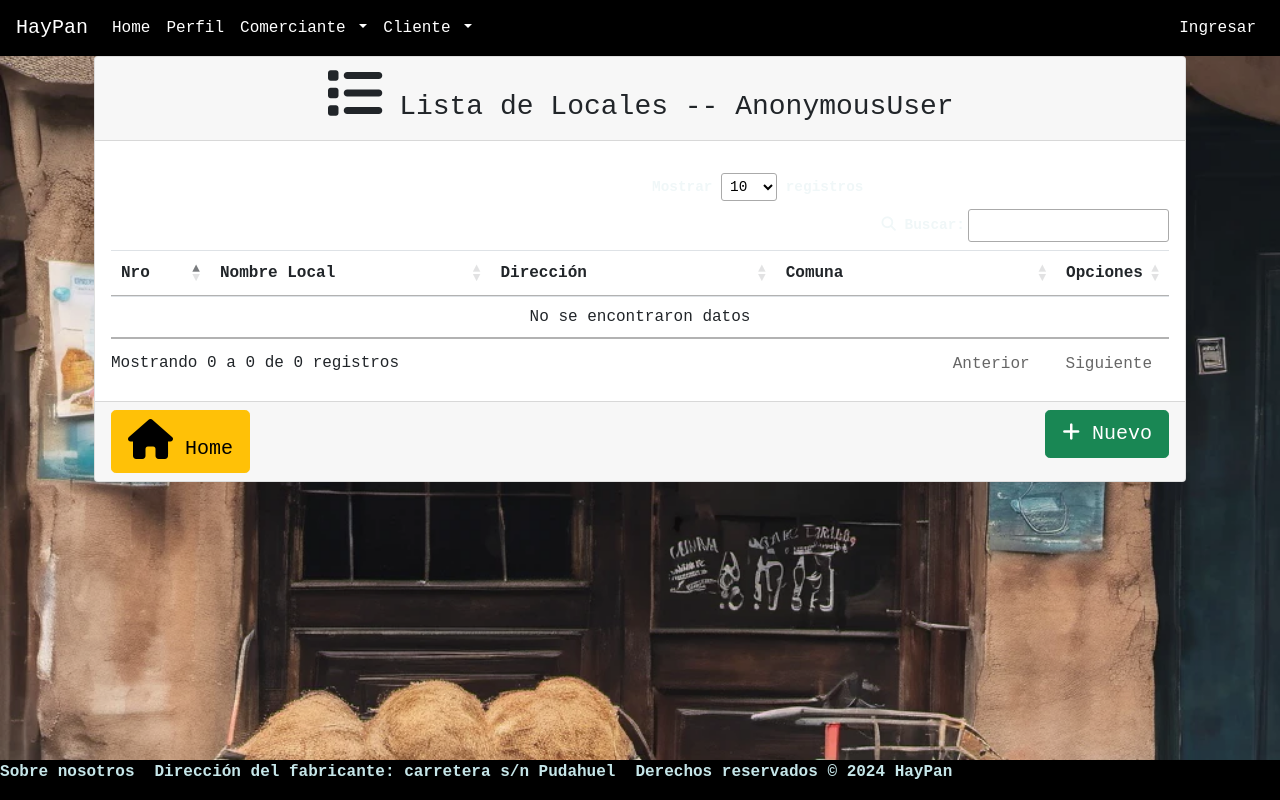
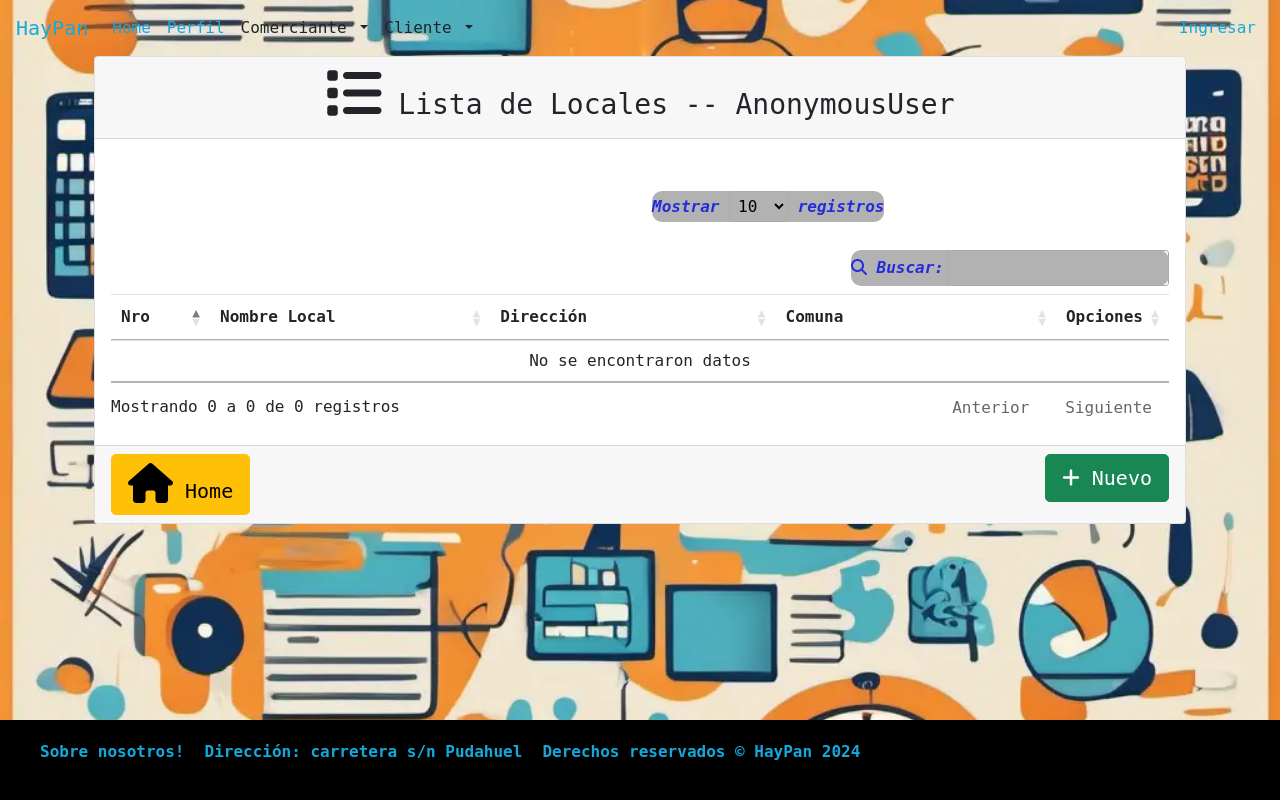
Before and after one commit to Rallende1107/Proyecto_Titulo, a Django app: page /local/list/ in a window 1280 px wide. Run offline with Django 5.2, Linux system fonts and the light colour scheme; data that the repository does not hold is empty; some libraries are stand-ins or nearby versions.

Commit message:
correcion estilo
mejora en css

```diff
--- a/static/css/estilo.css
+++ b/static/css/estilo.css
@@ -2,16 +2,19 @@
   margin: 0;
   padding: 0;
   box-sizing: border-box;
-  font-family: 'Courier New', monospace;
+  font-family: 'robot', monospace;
   /* font-family: 'Roboto', sans-serif; */
    /* Letra */
 }
 
 body {
-  background-image: url('../img/pixlr-image-generator-caa1c658-b157-4ea7-915e-f2afb5cec9b8.webp');
+  background-image: url('../img/HAY.webp');
+  background-size: cover;
   background-repeat: no-repeat;
-  background-size: cover;
+  background-attachment: fixed;
+  background-position: center center; /* Centra la imagen vertical y horizontalmente */
 }
+
 
 h1 { font-size: 3.5em; }
 h2 { font-size: 2.7em; }
@@ -21,32 +24,35 @@
 a { text-decoration: none;}
 ul, li { list-style: none; }
 
-footer{
+
+footer {
   background-color: #000000;
-  color: #FFFFFF;
-}
-.about-us{
-  display: flex; justify-content: flex-start; align-items: center; padding: 0.1px;
-}
-.about-us-pa{
-  margin-left: 20px;
+  color: #3422a4;
+  padding: 20px; /* Agrega un relleno para separar el contenido del borde */
 }
 
+.about-us {
+  display: flex;
+  justify-content: center; /* Cambiado a "center" para centrar el contenido */
+  align-items: center;
+  flex-wrap: wrap; /* Para que los elementos se envuelvan si no caben en una sola línea */
+}
 
-/* img {
-  max-width: 100%;
-  height: auto;
-} */
-/* Estilo general para la navbar */
+.about-us-pa {
+  margin-left: 20px;
+  margin-top: 10px; /* Agrega un margen superior para separar los elementos */
+}
+
+lo general para la navbar */
 .navbar {
   background-color: #000; /* Fondo negro para la navbar */
-  color: #fff; /* Texto blanco para la navbar */
+  color: #15a9db; /* Texto blanco para la navbar */
 }
 
 /* Estilo para los enlaces de la navbar */
 .navbar .nav-link,
 .navbar .navbar-brand {
-  color: #fff; /* Texto blanco para los enlaces y el brand */
+  color: #15a9db; /* Texto blanco para los enlaces y el brand */
 }
 
 .navbar .nav-link:hover,
@@ -133,7 +131,7 @@
 h2, p {
   font-size: 1.0rem;
   font-weight: bold;
-  color: hsla(185, 55%, 87%, 0.971);
+  color: #15a9db;
   margin-bottom: 2rem;
 }
 
@@ -143,11 +141,22 @@
 }
 
 label {
-  font-size: 0.9rem;
+  font-family: "Roboto Mono", monospace;
+  font-size: 1.0rem;
   font-weight: bold;
-  color: #f0f7f8;
+  font-style: italic;
+  color: #1b25ddf2;
   margin-bottom: 0.5rem;
-}
+  background-color: rgba(0, 0, 0, 0.3); /* Fondo semi-transparente */
+  border-radius: 10px; /* Bordes redondeados */
+  backdrop-filter: blur(10px); /* Desenfoque */
+  -webkit-border-radius: 10px;
+  -moz-border-radius: 10px;
+  -ms-border-radius: 10px;
+  -o-border-radius: 10px;
+  margin-top: 20px; /* Agrega espacio desde arriba */
+  }
+
 
 input[type="text"],
 input[type="password"] {
--- a/templates/footer.html
+++ b/templates/footer.html
@@ -1,7 +1,7 @@
-<footer>
-    <div class="about-us">
-      <p>Sobre nosotros</p>
-      <p class="about-us-pa">Dirección del fabricante: carretera s/n Pudahuel</p>
-      <p class="about-us-pa">Derechos reservados &copy; 2024 HayPan</p>
-    </div>
-  </footer>
+<footer style="background-color: black; color: white; padding: 20px;">
+  <div class="about-us" style="display: flex; justify-content: flex-start; align-items: center;">
+      <p style="margin-left: 20px;">Sobre nosotros!</p>
+      <p style="margin-left: 20px;">Dirección: carretera s/n Pudahuel</p>
+      <p style="margin-left: 20px;">Derechos reservados &copy; HayPan 2024 </p>
+  </div>
+</footer>
```
Also changed, not shown: other parts of static/css/estilo.css (+39 -55 lines), templates/base.html (+2 -7 lines), static/img/2.png (deleted), static/img/HAY.webp (added), static/img/HAYmovil.webp (added), static/img/pixlr-image-generator-caa1c658-b157-4ea7-915e-f2afb5cec9b8.webp (deleted).
